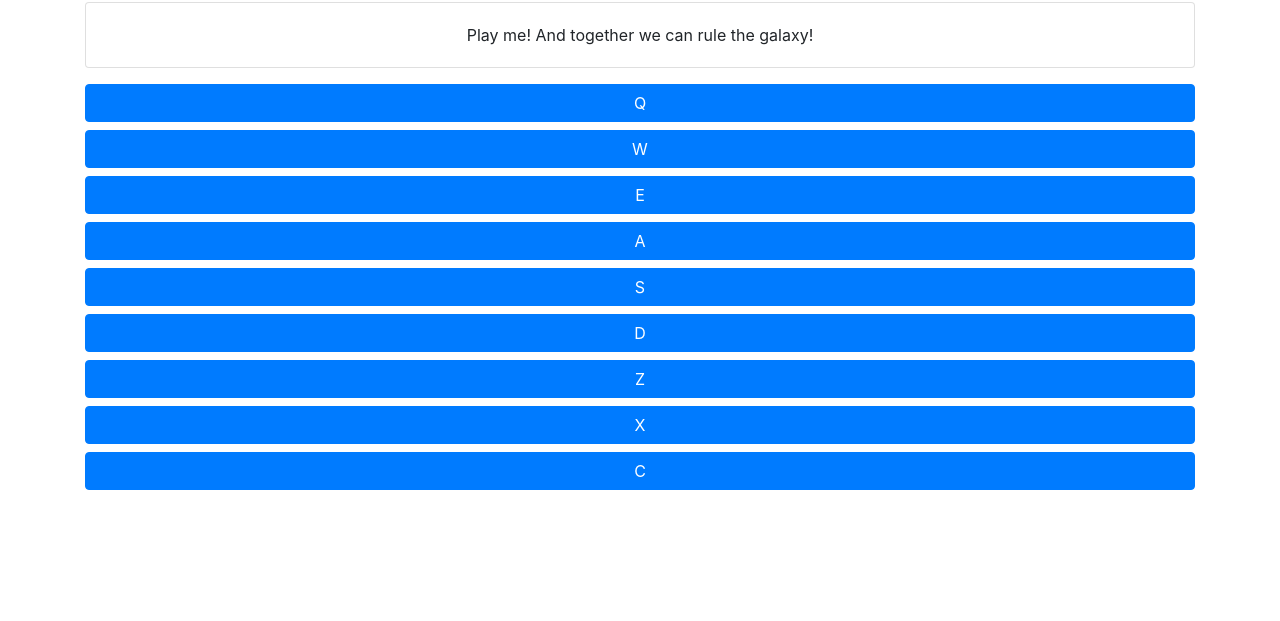
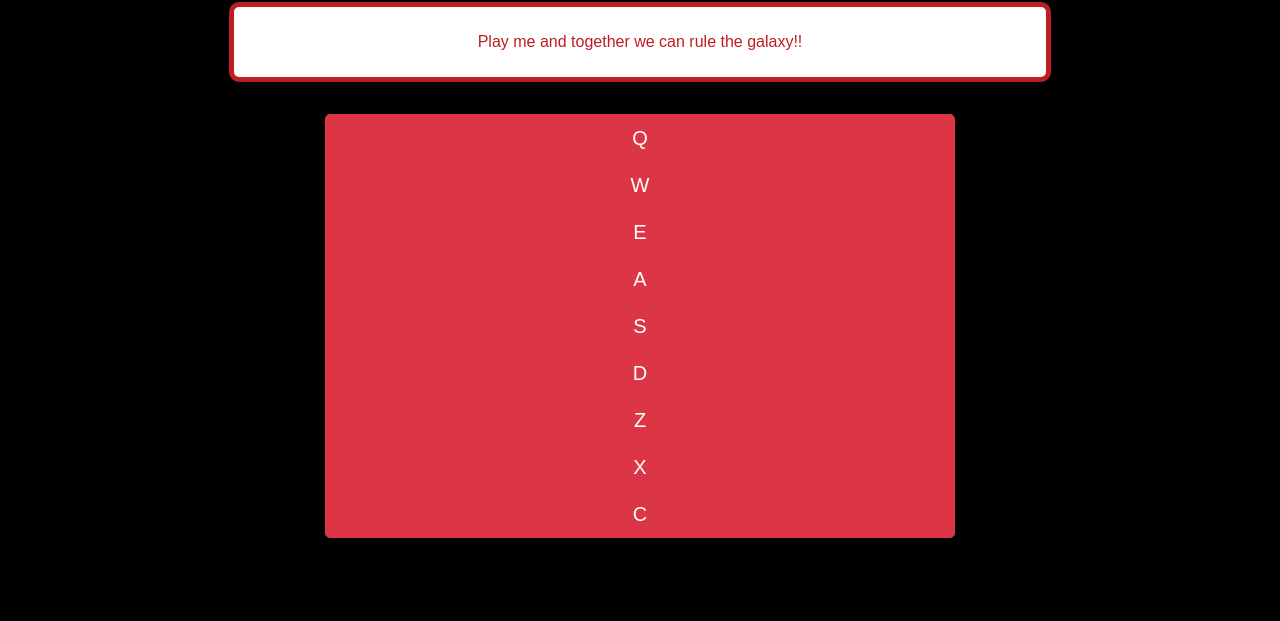
Before and after one commit to stephanianevado/learning, a plain HTML site: page freecodecamp/drum-machine/index.html in a window 1280 px wide. Shown: the part 62-683 px from the top of the page. Drawn offline with nearby package versions, Linux system fonts and the light colour scheme; a web font is replaced by a local one.

Commit message:
complete drum machine

```diff
--- /dev/null
+++ b/freecodecamp/drum-machine/color.js
@@ -0,0 +1,6 @@
+export const GalaxyBlack = '#000000';
+export const UnityWhite = '#FFFFFF';
+export const ImperialRed = '#BC1E22';
+export const CoruscantBlue = '#394A59';
+export const ValorGreen	 = '#556567';
+export const DurasteelGrey	= '#64696C';
--- /dev/null
+++ b/freecodecamp/drum-machine/index.css
@@ -0,0 +1,52 @@
+#body{
+  color: #556567;
+  background-color: #000000;
+  font-family: 'Popins', sans-serif;
+
+}
+
+#logo{
+  position: fixed;
+  width: 8rem;
+  bottom: 0px;
+  right: 40px;
+  left: auto;
+  padding: 10px 10px;
+  margin: 10px;
+  z-index: 10;
+  orientation: right;
+
+}
+
+#display{
+  color: #BC1E22;
+}
+
+
+#card {
+  margin: 9rem;
+  flex-basis: 5%;
+  padding: 0.2rem;
+  text-align: left;
+  color: inherit;
+  text-decoration: none;
+  border: 5px solid #BC1E22;
+  border-radius: 10px;
+  transition: color 0.15s ease, border-color 0.15s ease;
+}
+
+
+#card:hover,
+#card:focus,
+#card:active {
+  color: #0070f3;
+  border-color: #0070f3;
+}
+
+#drum-container {
+  display: flex;
+  justify-content: center;
+  align-items: center;
+  margin: 2rem 15rem;
+  transition: color 0.15s ease, border-color 0.15s ease;
+}
--- a/freecodecamp/drum-machine/index.html
+++ b/freecodecamp/drum-machine/index.html
@@ -2,119 +2,76 @@
 <html lang="en">
 
 <head>
-    <!-- Required meta tags -->
     <meta charset="utf-8">
     <meta name="viewport" content="width=device-width, initial-scale=1, shrink-to-fit=no">
 
-    <!-- Bootstrap CSS -->
+    <!--Style CSS-->
+    <link rel="stylesheet" href="https://fonts.googleapis.com/css2?family=Poppins:wght@100&family=Stint+Ultra+Condensed&display=swap">
+    <link rel="stylesheet" href="./index.css">
+
+    <!--Style Bootstrap-->
     <link rel="stylesheet" href="https://stackpath.bootstrapcdn.com/bootstrap/4.4.1/css/bootstrap.min.css"
         integrity="sha384-Vkoo8x4CGsO3+Hhxv8T/Q5PaXtkKtu6ug5TOeNV6gBiFeWPGFN9MuhOf23Q9Ifjh" crossorigin="anonymous">
 
     <title>Drum Machine!</title>
-    <script>
-        function play(str) {
-
-            if (str === "Q" || str === "q") {
-                document.getElementById('display').innerHTML = "Star Wars Intro";
-            } else if (str === "W" || str === "w") {
-                document.getElementById('display').innerHTML = "The Imperial March";
-            } else if (str === "E" || str === "e") {
-                document.getElementById('display').innerHTML = "The Force Suite";
-            } else if (str === "A" || str === "a") {
-                document.getElementById('display').innerHTML = "The Clone Army";
-            } else if (str === "S" || str === "s") {
-                document.getElementById('display').innerHTML = "Battle Over Coruscant";
-            } else if (str === "D" || str === "d") {
-                document.getElementById('display').innerHTML = "Across The Stars";
-            } else if (str === "Z" || str === "z") {
-                document.getElementById('display').innerHTML = "Padmé's Grave Suite";
-            } else if (str === "X" || str === "x") {
-                document.getElementById('display').innerHTML = "Rouge One";
-            } else if (str === "C" || str === "c") {
-                document.getElementById('display').innerHTML = "Anakin VS Obi-Wan";
-            }
-
-            var audio = document.getElementById(str);
-            audio.play();
-        }
-
-        window.document.onkeyup = function (event) {
-            let keystroke = event.key
-            if (keystroke === "Q" || keystroke === "q") {
-                play("Q");
-            } else if (keystroke === "W" || keystroke === "w") {
-                play("W");
-            } else if (keystroke === "E" || keystroke === "e") {
-                play("E");
-            } else if (keystroke === "A" || keystroke === "a") {
-                play("A");
-            } else if (keystroke === "S" || keystroke === "s") {
-                play("S");
-            } else if (keystroke === "D" || keystroke === "d") {
-                play("D");
-            } else if (keystroke === "Z" || keystroke === "z") {
-                play("Z");
-            } else if (keystroke === "X" || keystroke === "x") {
-                play("X");
-            } else if (keystroke === "C" || keystroke === "c") {
-                play("C");
-            } else {
-                return keystroke;
-            }
-        }
-    </script>
 </head>
 
-<body>
+<body id="body">
     <div class="container" id="drum-machine">
-        <h1 class="text-center">Welcome! May the drum be with you</h1>
-        <div class="card my-3">
+        <img id="logo" src="https://imperialstyleguide.com/img/white-imperial-logo-on-black.jpg">
+        <h1 class="text-center">Welcome... May the drum be with you!</h1>
+        <div id="card" class="card my-3">
             <div class="card-body">
-                <div class="text-center" id="display">Play me! And together we can rule the galaxy!</div>
+                <div class="text-center" id="display">Play me and together we can rule the galaxy!!</div>
             </div>
         </div>
-        <button class="drum-pad btn btn-block btn-primary" id="drum-0" onclick="play('Q')">
+        <div id="drum-container" class="btn-group-vertical">
+        <button class="drum-pad btn btn-lg active btn-outline-danger" id="drum-0" onclick="play('Q')">
             Q
             <audio src="./clip/Q Star Wars Intro HD 1080p.mp3" class="clip" id="Q">
         </button>
-        <button class="drum-pad btn btn-block btn-primary" id="drum-1" onclick="play('W')">
+        <button class="drum-pad btn btn-lg active btn-outline-danger" id="drum-1" onclick="play('W')">
             W
             <audio src="./clip/W Star Wars- The Imperial March (Darth Vader's Theme).mp3" class="clip" id="W">
         </button>
-        <button class="drum-pad btn btn-block btn-primary" id="drum-2" onclick="play('E')">
+        <button class="drum-pad btn btn-lg active btn-outline-danger" id="drum-2" onclick="play('E')">
             E
             <audio src="./clip/E Star Wars - The Force Suite (Theme).mp3" class="clip" id="E">
         </button>
-        <button class="drum-pad btn btn-block btn-primary" id="drum-3" onclick="play('A')">
+        <button class="drum-pad btn btn-lg active btn-outline-danger" id="drum-3" onclick="play('A')">
             A
             <audio src="./clip/A Star Wars - Republic Clone Army March Complete Music Theme Remastered.mp3" class="clip"
                 id="A">
         </button>
-        <button class="drum-pad btn btn-block btn-primary" id="drum-4" onclick="play('S')">
+        <button class="drum-pad btn btn-lg active btn-outline-danger" id="drum-4" onclick="play('S')">
             S
             <audio src="./clip/S Star Wars Episode III - Battle over Coruscant Soundtrack.mp3" class="clip" id="S">
         </button>
-        <button class="drum-pad btn btn-block btn-primary" id="drum-5" onclick="play('D')">
+        <button class="drum-pad btn btn-lg active btn-outline-danger" id="drum-5" onclick="play('D')">
             D
             <audio src="./clip/D Star Wars Anakin And Padme Theme (Across The Stars).mp3" class="clip" id="D">
         </button>
-        <button class="drum-pad btn btn-block btn-primary" id="drum-6" onclick="play('Z')">
+        <button class="drum-pad btn btn-lg active btn-outline-danger" id="drum-6" onclick="play('Z')">
             Z
             <audio src="./clip/Z Star Wars - Padmé's Grave Suite (Theme).mp3" class="clip" id="Z">
         </button>
-        <button class="drum-pad btn btn-block btn-primary" id="drum-7" onclick="play('X')">
+        <button class="drum-pad btn btn-lg active btn-outline-danger" id="drum-7" onclick="play('X')">
             X
             <audio src="./clip/X Your Father Would Be Proud (From Rogue One A Star Wars StoryAudio Only).mp3"
                 class="clip" id="X">
         </button>
-        <button class="drum-pad btn btn-block btn-primary" id="drum-8" onclick="play('C')">
+        <button class="drum-pad btn btn-lg active btn-outline-danger" id="drum-8" onclick="play('C')">
             C
             <audio src="./clip/C Star Wars Revenge of the Sith Soundtrack Anakin vs Obi-Wan, the great duel.mp3"
                 class="clip" id="C">
         </button>
+        </div>
     </div>
-    <!-- Optional JavaScript -->
-    <!-- jQuery first, then Popper.js, then Bootstrap JS -->
+
+    <!--JavaScrip-->
+    <script src="./index.js"></script>
+
+    <!--jQuery first, then Popper.js, then Bootstrap JS-->
     <script src="https://code.jquery.com/jquery-3.4.1.slim.min.js"
         integrity="sha384-J6qa4849blE2+poT4WnyKhv5vZF5SrPo0iEjwBvKU7imGFAV0wwj1yYfoRSJoZ+n"
         crossorigin="anonymous"></script>
@@ -124,7 +81,10 @@
     <script src="https://stackpath.bootstrapcdn.com/bootstrap/4.4.1/js/bootstrap.min.js"
         integrity="sha384-wfSDF2E50Y2D1uUdj0O3uMBJnjuUD4Ih7YwaYd1iqfktj0Uod8GCExl3Og8ifwB6"
         crossorigin="anonymous"></script>
+
+    <!--Testable Freecodecamp-->
     <script src="https://cdn.freecodecamp.org/testable-projects-fcc/v1/bundle.js"></script>
+
 </body>
 
 </html>
--- /dev/null
+++ b/freecodecamp/drum-machine/index.js
@@ -0,0 +1,50 @@
+function play(str) {
+
+    if (str === "Q" || str === "q") {
+        document.getElementById('display').innerHTML = "Star Wars Intro";
+    } else if (str === "W" || str === "w") {
+        document.getElementById('display').innerHTML = "The Imperial March";
+    } else if (str === "E" || str === "e") {
+        document.getElementById('display').innerHTML = "The Force Suite";
+    } else if (str === "A" || str === "a") {
+        document.getElementById('display').innerHTML = "The Clone Army";
+    } else if (str === "S" || str === "s") {
+        document.getElementById('display').innerHTML = "Battle Over Coruscant";
+    } else if (str === "D" || str === "d") {
+        document.getElementById('display').innerHTML = "Across The Stars";
+    } else if (str === "Z" || str === "z") {
+        document.getElementById('display').innerHTML = "Padmé's Grave Suite";
+    } else if (str === "X" || str === "x") {
+        document.getElementById('display').innerHTML = "Rouge One";
+    } else if (str === "C" || str === "c") {
+        document.getElementById('display').innerHTML = "Anakin VS Obi-Wan";
+    }
+
+    var audio = document.getElementById(str);
+    audio.play();
+}
+
+window.document.onkeyup = function (event) {
+    let keystroke = event.key
+    if (keystroke === "Q" || keystroke === "q") {
+        play("Q");
+    } else if (keystroke === "W" || keystroke === "w") {
+        play("W");
+    } else if (keystroke === "E" || keystroke === "e") {
+        play("E");
+    } else if (keystroke === "A" || keystroke === "a") {
+        play("A");
+    } else if (keystroke === "S" || keystroke === "s") {
+        play("S");
+    } else if (keystroke === "D" || keystroke === "d") {
+        play("D");
+    } else if (keystroke === "Z" || keystroke === "z") {
+        play("Z");
+    } else if (keystroke === "X" || keystroke === "x") {
+        play("X");
+    } else if (keystroke === "C" || keystroke === "c") {
+        play("C");
+    } else {
+        return keystroke;
+    }
+}
```
Also changed, not shown: freecodecamp/drum-machine/README.md.
